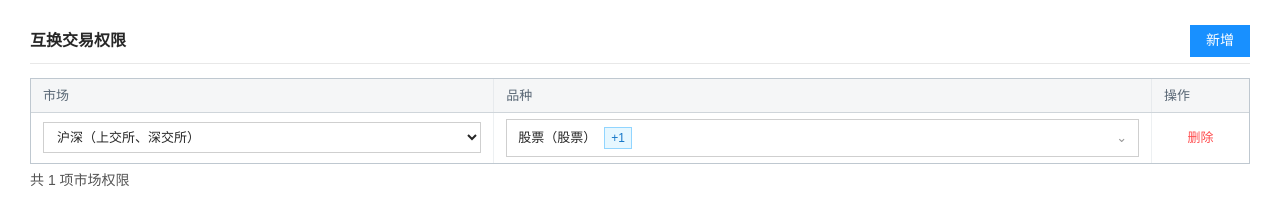
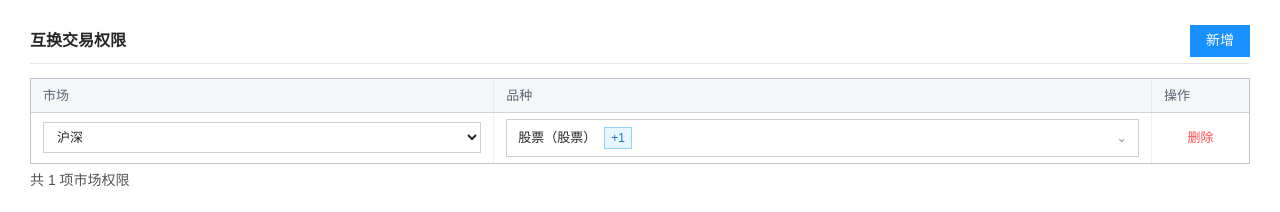
Before and after one commit to ldy-66/bct-account-routing-config, a Next.js app: page / in a window 1280 px wide. Shown: the top 212 px of the page. Built offline with nearby package versions, Linux system fonts and the light colour scheme.

Commit message:
refine: simplify market labels

```diff
--- a/app/page.tsx
+++ b/app/page.tsx
@@ -44,12 +44,6 @@ const allMarkets: Market[] = ["沪深", "港股", "美股"];
 const allProducts: Product[] = ["股票", "ETF", "可转债"];
 const routeTemplates = ["默认模板", "test1", "test2", "买单模板", "卖单模板"];
 
-const marketExchangeMap: Record<Market, string[]> = {
-  沪深: ["上交所", "深交所"],
-  港股: ["香港交易所", "深港通", "沪股通"],
-  美股: ["美国证券交易所", "纽约证券交易所"],
-};
-
 // tradingMarket 码表：页面显示中文市场，接口提交码值；模板侧使用码表标签匹配。
 const tradingMarketCodeTable: Record<Market, TradingMarketCode> = {
   沪深: { codeValue: "A股", templateTags: ["SH", "SZ", "SHC", "SZC"] },
@@ -63,7 +57,7 @@ const productContractMap: Record<Product, ContractType> = {
   可转债: "可转债",
 };
 
-const marketLabel = (market: Market) => `${market}（${marketExchangeMap[market].join("、")}）`;
+const marketLabel = (market: Market) => market;
 const productLabel = (product: Product) => `${product}（${productContractMap[product]}）`;
 const allDirections: Direction[] = ["买", "卖"];
 const ruleId = (market: Market, product: Product, direction: Direction) => `${market}-${product}-${direction}`;
```
Also changed, not shown: 1 other file (tests, documents, lock files or other folders).
